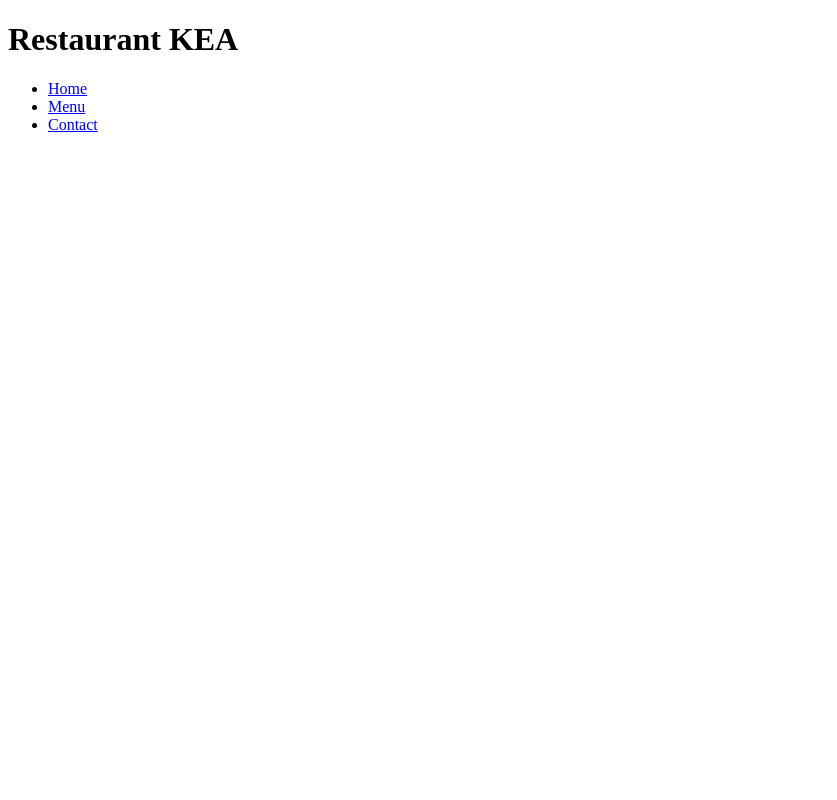
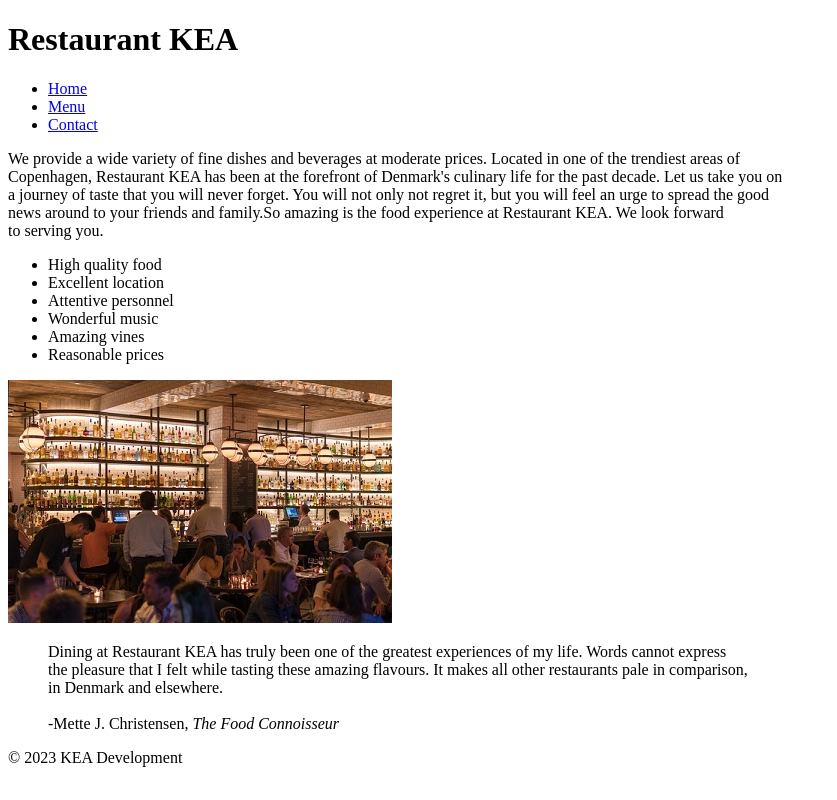
Before and after one commit to sofiaabrahamsen/HTML-Restaurant, a plain HTML site: page index.html in a window 1280 px wide. Shown: the whole page, without its empty margins (0-837 px from the left). Drawn offline with Linux system fonts and the light colour scheme.

Commit message:
Homepage (index.html) is done

```diff
--- a/index.html
+++ b/index.html
@@ -9,6 +9,8 @@
     <header>
         <h1>Restaurant KEA</h1>
     </header>
+    <main>
+        <section>
             <ul>
                 <li>
                     <a href="index.html">Home</a>
@@ -20,5 +22,44 @@
                     <a href="contact.html">Contact</a>
                 </li>
             </ul>
+
+            <p>
+                We provide a wide variety of fine dishes and beverages at moderate prices.
+                Located in one of the trendiest areas of <br>
+                Copenhagen, Restaurant KEA has been at the forefront of Denmark's culinary life for
+                the past decade. Let us take you on <br>
+                a journey of taste that you will never forget. You will not only not regret it, but
+                you will feel an urge to spread the good <br>
+                news around to your friends and family.So amazing is the food experience at
+                Restaurant KEA. We look forward<br>
+                to serving you.
+            </p>
+
+            <ul>
+                <li>High quality food</li>
+                <li>Excellent location</li>
+                <li>Attentive personnel</li>
+                <li>Wonderful music</li>
+                <li>Amazing vines</li>
+                <li>Reasonable prices</li>
+            </ul>
+
+            <img src="/img/kea_restaurant.jpg">
+
+            <blockquote>
+                <p>
+                    Dining at Restaurant KEA has truly been one of the greatest experiences of my
+                    life. Words cannot express <br>
+                    the pleasure that I felt while tasting these amazing flavours. It makes all
+                    other restaurants pale in comparison, <br>
+                    in Denmark and elsewhere. <br><br>
+                    -Mette J. Christensen, <i>The Food Connoisseur</i>
+                </p>
+            </blockquote>
+        </section>
+    </main>
+    <footer>
+        &copy; 2023 KEA Development
+    </footer>
 </body>
 </html>
```
Lines whose indentation alone changed are shown as unchanged.
